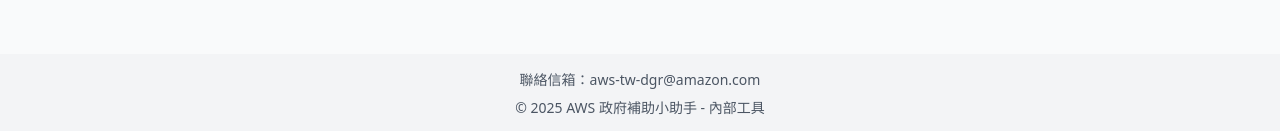
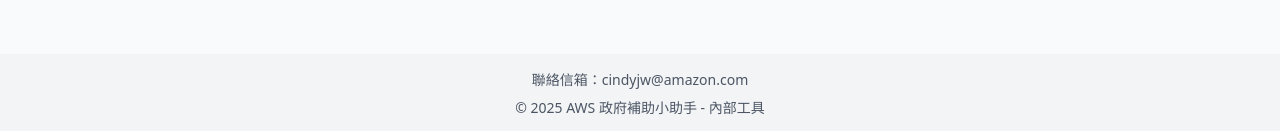
Before and after one commit to cindylin1211/aws-government-subsidy-assistant, a React (Vite) app: page / in a window 1280 px wide. Shown: the part 758-889 px from the top of the page. Built offline with nearby package versions, Linux system fonts and the light colour scheme; no server answers.

Commit message:
更新 Footer 聯絡信箱為 cindyjw@amazon.com

```diff
--- a/src/components/Footer.tsx
+++ b/src/components/Footer.tsx
@@ -5,7 +5,7 @@
     <footer className="bg-gray-100 py-4 mt-12">
       <div className="container mx-auto px-4 text-center text-sm text-gray-600">
         <div className="space-y-2">
-          <p>聯絡信箱：aws-tw-dgr@amazon.com</p>
+          <p>聯絡信箱：cindyjw@amazon.com</p>
           <p>&copy; 2025 AWS 政府補助小助手 - 內部工具</p>
         </div>
       </div>
```
Also changed, not shown: 2 other files (tests, documents, lock files or other folders).
